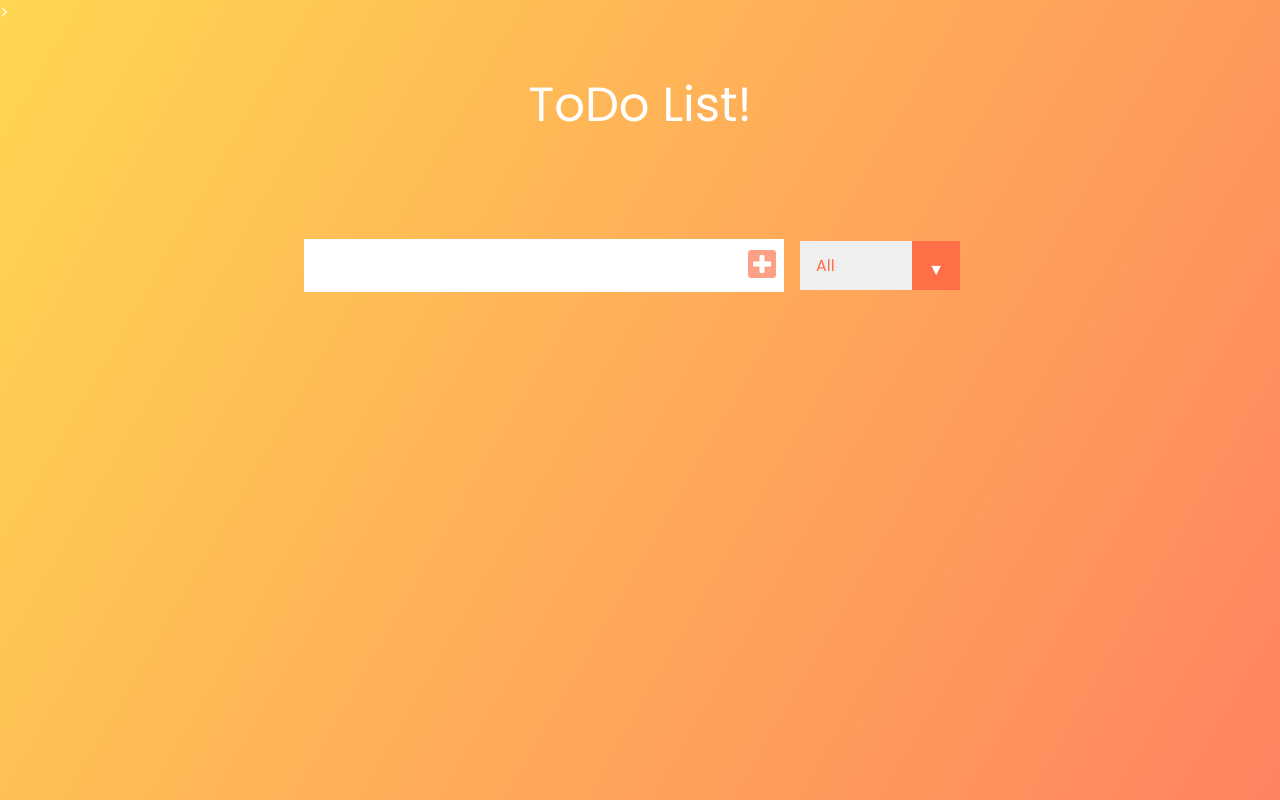
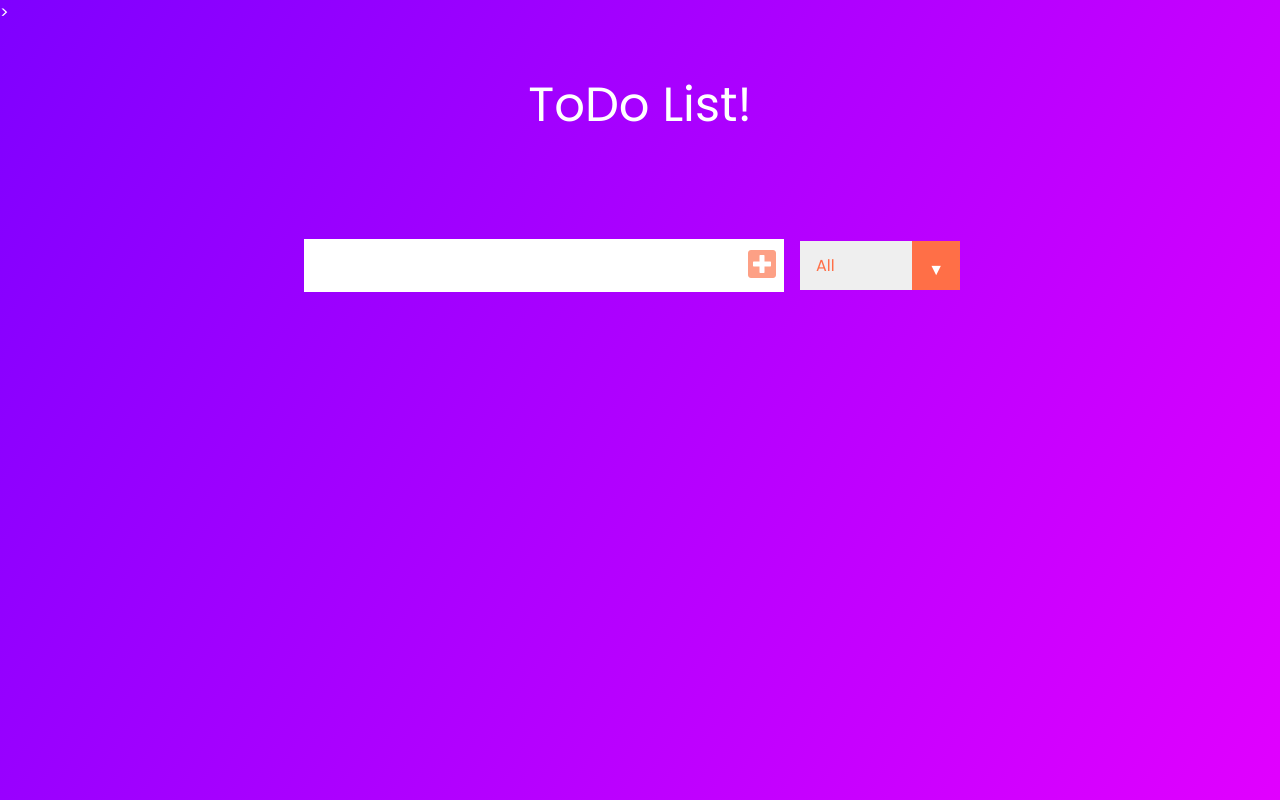
Before and after one commit to Paula1415/TodoApp, a plain HTML site: page public/index.html in a window 1280 px wide. Drawn offline with Linux system fonts and the light colour scheme.

Commit message:
color changed

```diff
--- a/public/style.css
+++ b/public/style.css
@@ -5,7 +5,7 @@
 }
 
 body{
-    background-image: linear-gradient(120deg, #ffd651, #ff8360);
+    background-image: linear-gradient(120deg, #7f00ff, #e100ff);
     color: white;
     font-family: "Poppins";
     min-height: 100vh;
```
